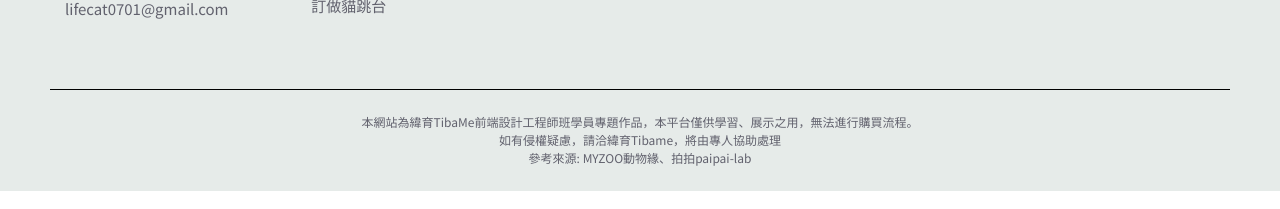
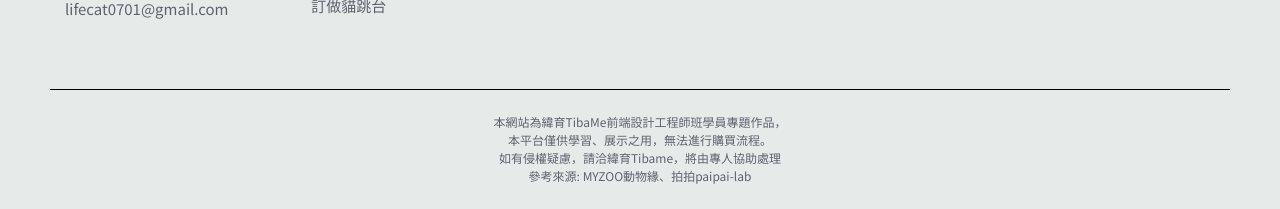
Before and after one commit to chiiiiilin/lifecat, a plain HTML site: page index.html in a window 1280 px wide. Shown: the part 6187-6396 px from the top of the page. Drawn offline with nearby package versions, Linux system fonts and the light colour scheme.

Commit message:
重新上傳

```diff
--- a/index.html
+++ b/index.html
@@ -438,7 +438,8 @@
                 </div>
             </div>
             <div class="notice">
-                        <p>本網站為緯育TibaMe前端設計工程師班學員專題作品，本平台僅供學習、展示之用，無法進行購買流程。</p>
+                        <p>本網站為緯育TibaMe前端設計工程師班學員專題作品，</p>
+                        <p>本平台僅供學習、展示之用，無法進行購買流程。</p>
                         <p>如有侵權疑慮，請洽緯育Tibame，將由專人協助處理</p>
                         <p>參考來源: <a href="https://www.myzoostudio.com/">MYZOO動物緣</a>、<a href="https://www.paipaipets-lab.com/">拍拍paipai-lab</a></p>
             </div>
```
